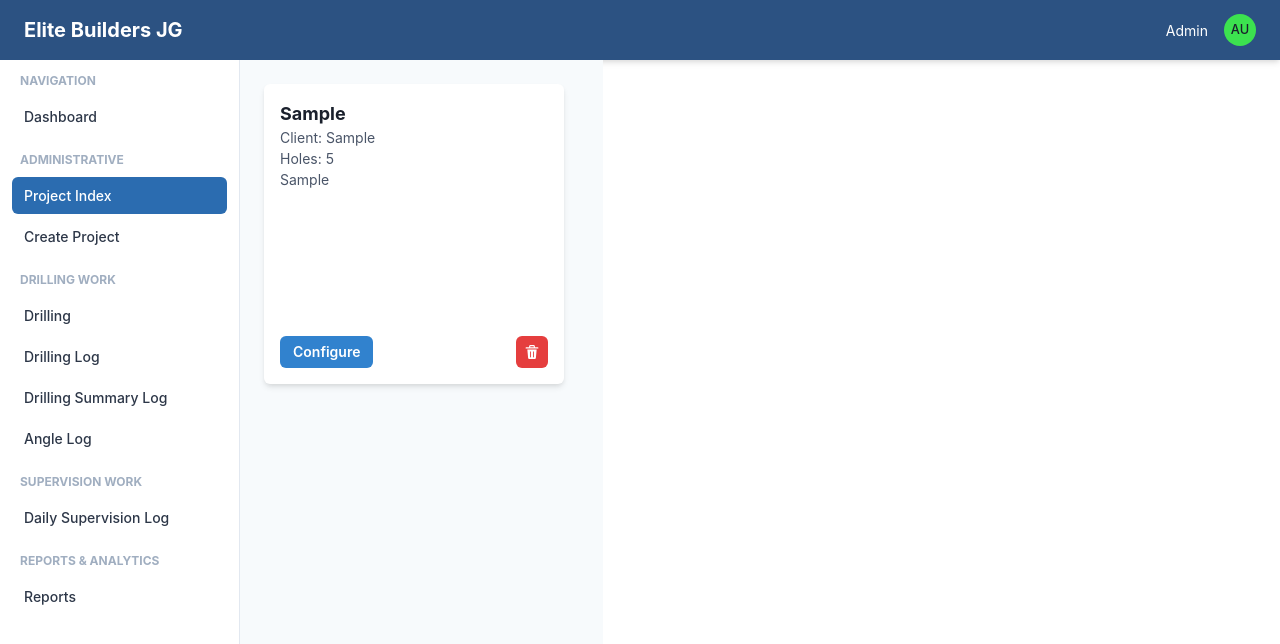
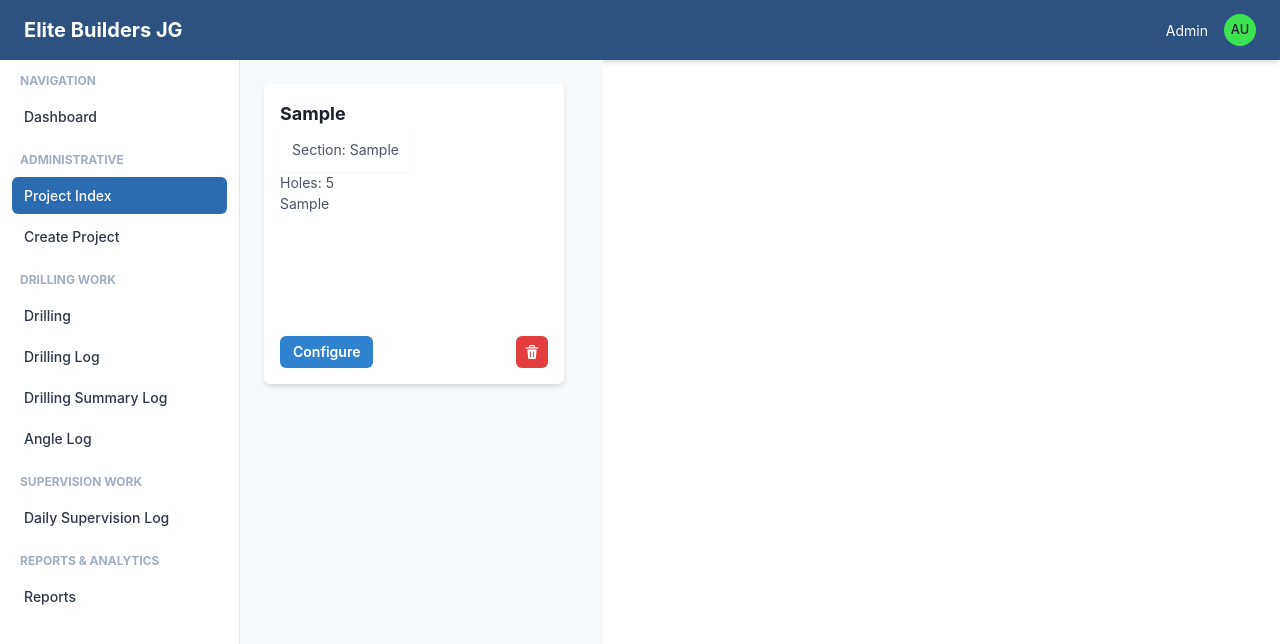
Before and after one commit to Nabin1-chand/Elite-Construction, a React (Vite) app: page /projects/create in a window 1280 px wide. Both pictures are taken after typing "Sample", "Sample", "2020-01-15", "5", "Sample" into the empty fields and a click on the button "Create Project". Shown: the top 644 px of the page. Built offline with nearby package versions, Linux system fonts and the light colour scheme.

Commit message:
added: section part in while creating project

```diff
--- a/src/component/pages/createProject.jsx
+++ b/src/component/pages/createProject.jsx
@@ -74,11 +74,11 @@ const CreateProject = () => {
               </FormControl>
 
               <FormControl>
-                <FormLabel>Client Name</FormLabel>
+                <FormLabel>Section</FormLabel>
                 <Input
                 value={clientName}
                 onChange={(e)=>setClientName(e.target.value)}
-                placeholder="Enter client name" />
+                placeholder="Enter Section" />
               </FormControl>
 
               <FormControl>
--- a/src/component/pages/showProjectCard.jsx
+++ b/src/component/pages/showProjectCard.jsx
@@ -46,9 +46,20 @@ const ProjectCard = (
             <Text fontWeight="bold" fontSize="lg">
               {p.name}
             </Text>
-            <Text fontSize="sm" color="gray.600">
-              Client: {p.client || "N/A"}
-            </Text>
+            {/* <Text fontSize="sm" color="gray.600">
+              Section: {p.client || "N/A"}
+            </Text>          */}
+            <Box
+  p={3}
+  bg="white"
+  borderRadius="md"
+  boxShadow="sm"   // elevation
+  display="inline-block"
+>
+  <Text fontSize="sm" color="gray.600">
+    Section: {p.client || "N/A"}
+  </Text>
+</Box>
             <Text fontSize="sm" color="gray.600">
               Holes: {p.numberOfHoles}
             </Text>
```
